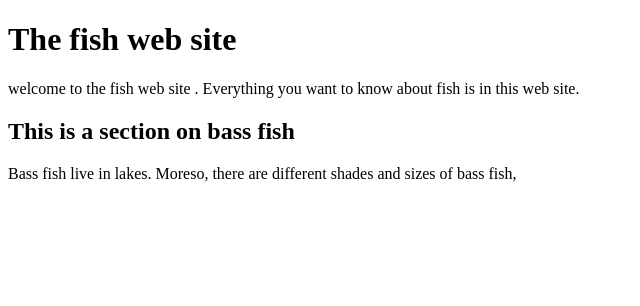
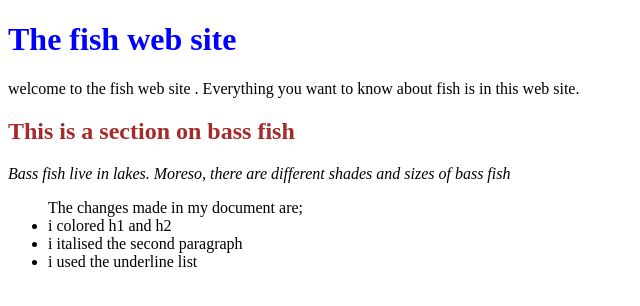
Before and after one commit to Ntein-Franker/get-start, a plain HTML site: page index.html in a window 1280 px wide. Shown: the whole page, without its empty margins (0-640 px from the left). Drawn offline with Linux system fonts and the light colour scheme.

Commit message:
add modified change

```diff
--- a/index.html
+++ b/index.html
@@ -4,11 +4,18 @@
 <title> my web page</title>
 </head>
 <body>
-<h1> The fish web site </h1>
+<h1 style="color: blue;"> The fish web site </h1>
 <p1> welcome to the fish web site . Everything you want to know about fish is in this web site. </p1>
-<h2> This is a section on bass fish </h2>
-<p> Bass fish live in lakes.
-Moreso, there are different shades and sizes of bass fish, </p>
+<h2 i style="color: brown;"> This is a section on bass fish </h2>
+<p> <i>Bass fish live in lakes.
+Moreso, there are different shades and sizes of bass fish</i>
+<ul>
+    The changes made in my document are;
+    <li>i colored h1 and h2</li>
+    <li>i italised the second paragraph </li>
+    <li>i used the underline list</li>
+    </li>
+</ul></p>
 
 </body>
 
```
